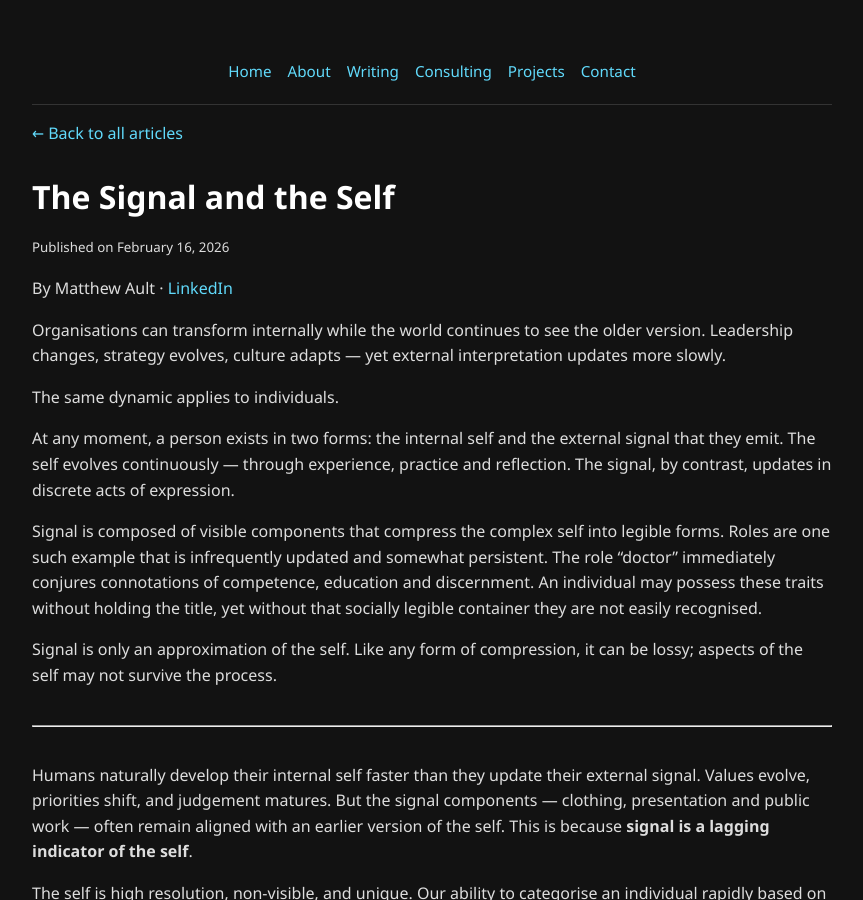
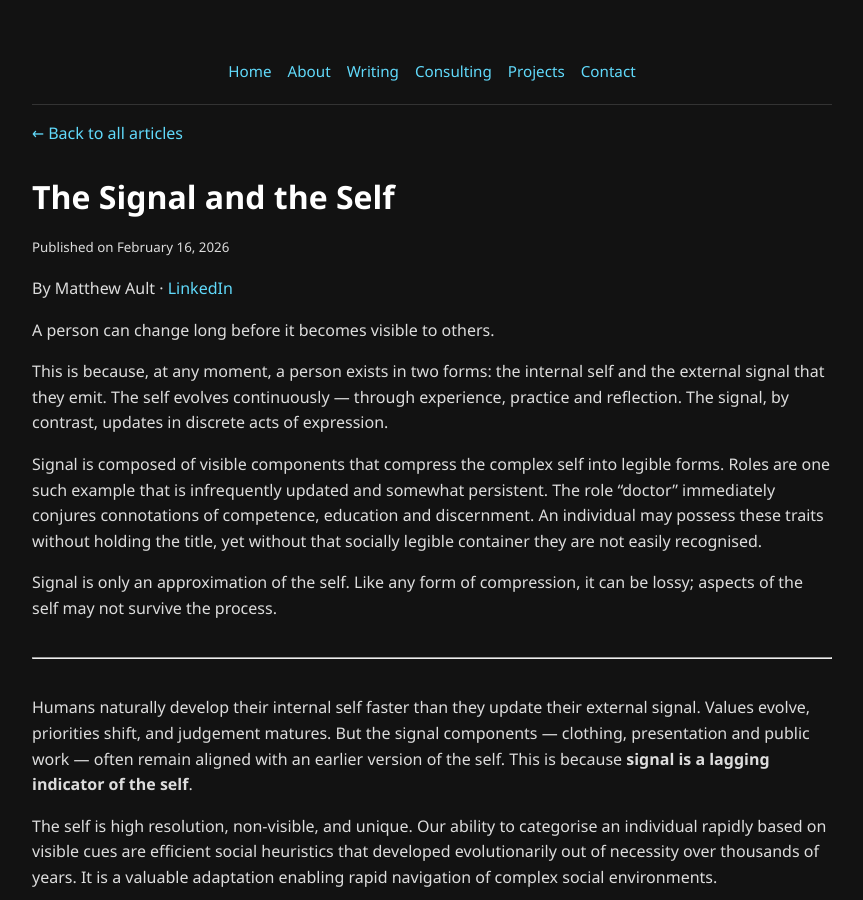
Before and after one commit to aultimus/foobarcat-homepage, a Jekyll site: the page built from _posts/2026-02-16-the-signal-and-the-self.md, in a window 1280 px wide and 900 px high. Shown: the whole window, without its empty margins (208-1071 px from the left). Built offline with Jekyll 4.4.1, drawn with Linux system fonts in a browser that asks for light colours.

Commit message:
signal and self: tighten intro

```diff
--- a/_posts/2026-02-16-the-signal-and-the-self.md
+++ b/_posts/2026-02-16-the-signal-and-the-self.md
@@ -4,11 +4,9 @@
 date: 2026-02-16
 ---
 
-Organisations can transform internally while the world continues to see the older version. Leadership changes, strategy evolves, culture adapts — yet external interpretation updates more slowly.
+A person can change long before it becomes visible to others.
 
-The same dynamic applies to individuals.
-
-At any moment, a person exists in two forms: the internal self and the external signal that they emit. The self evolves continuously — through experience, practice and reflection. The signal, by contrast, updates in discrete acts of expression.
+This is because, at any moment, a person exists in two forms: the internal self and the external signal that they emit. The self evolves continuously — through experience, practice and reflection. The signal, by contrast, updates in discrete acts of expression.
 
 Signal is composed of visible components that compress the complex self into legible forms. Roles are one such example that is infrequently updated and somewhat persistent. The role “doctor” immediately conjures connotations of competence, education and discernment. An individual may possess these traits without holding the title, yet without that socially legible container they are not easily recognised.
 
```
